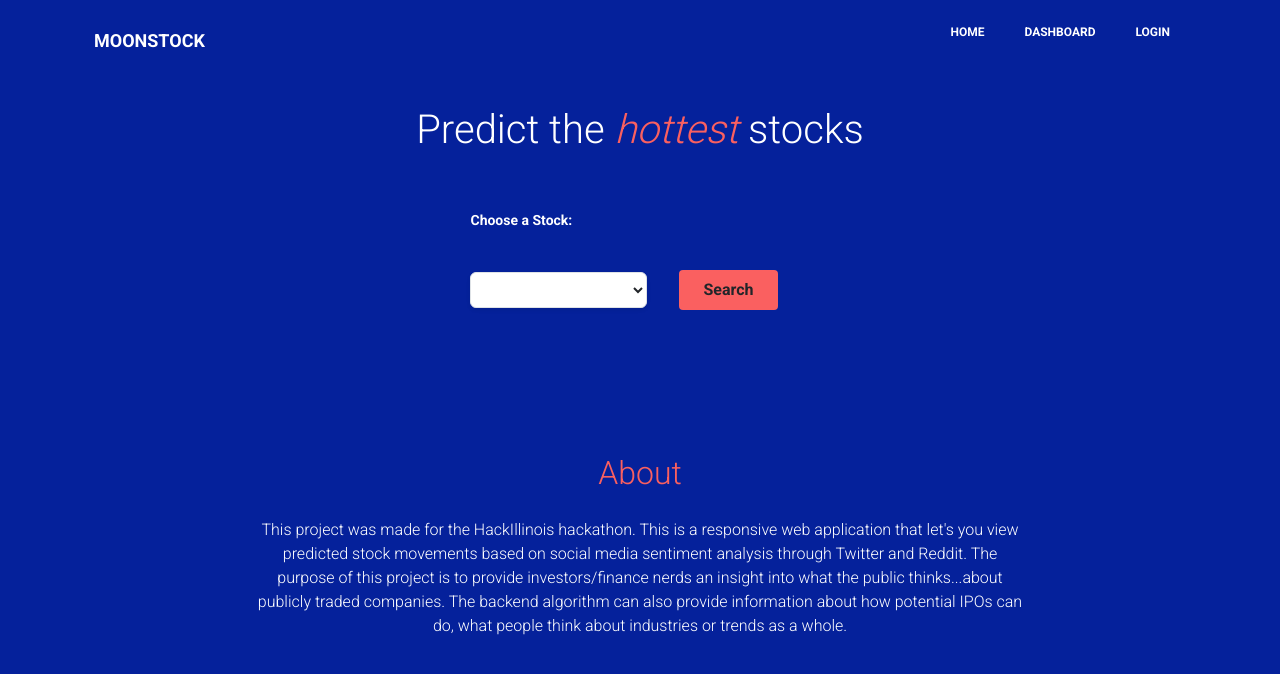
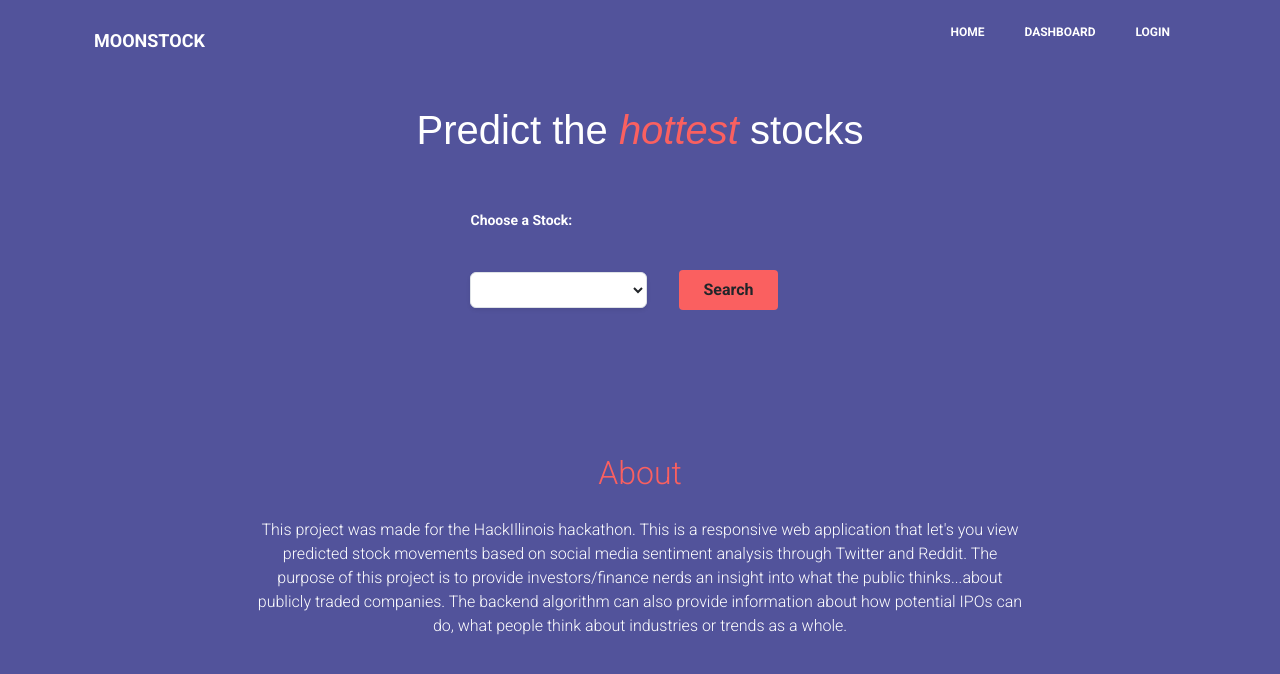
Before and after one commit to junaama/hackillinois, a React (Create React App) app in the folder frontend/: page / in a window 1280 px wide. Shown: the top 674 px of the page. Built offline with nearby package versions, Linux system fonts and the light colour scheme; no server answers.

Commit message:
Updated LandingPage CSS and Commented out Stock Card CSS

```diff
--- a/frontend/src/components/LandingPage/LandingPage.css
+++ b/frontend/src/components/LandingPage/LandingPage.css
@@ -14,7 +14,7 @@
 }
 
 .page{
-    background-color: #05219b;
+    background-color: #52539B;
     overflow-x: hidden;
     overflow-y: hidden;
 }
@@ -24,6 +24,7 @@
     color: white;
     text-align: center;
     margin-top: 2%;
+    font-family: Arial, Helvetica, sans-serif
 }
 
 .italicized-text {
--- a/frontend/src/components/Stock/StockCard.js
+++ b/frontend/src/components/Stock/StockCard.js
@@ -1,6 +1,6 @@
 //**Renders each invidual Stock Card data */
 import React from "react";
-import "./StockCard.css";
+/*import "./StockCard.css";*/
 import stockData from "../../stockdata.json";
 import UpdateWatchlist from '../Watchlist/UpdateWatchlist'
 
```
